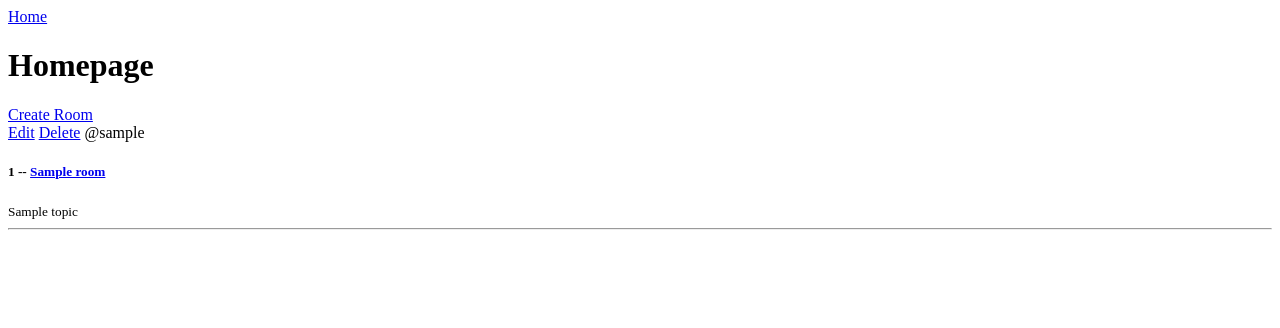
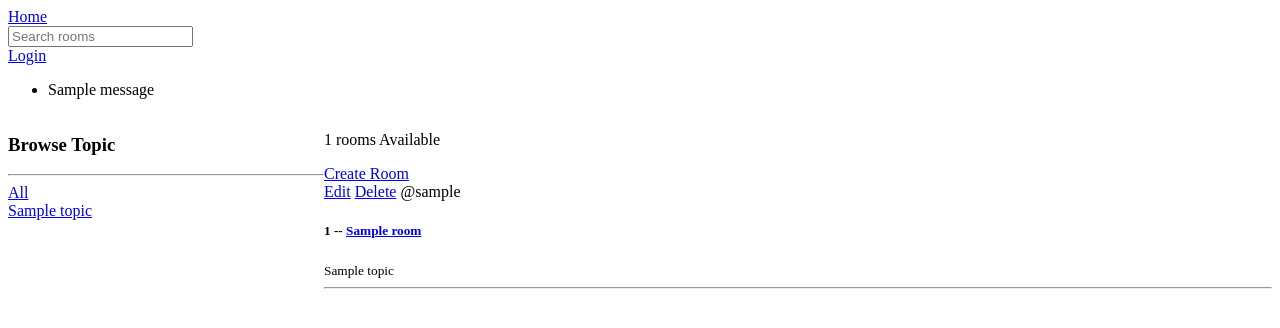
Before and after one commit to AnmolShubhamsteam/StudyBud, a Django app: template home/templates/home/home.html in a window 1280 px wide. Shown: the top 328 px of the page. Run offline with Django 3.2, Linux system fonts and the light colour scheme; the template is opened without the code that fills it: most values are stand-ins (such as "Sample title", 1, 10 or a date in 2020); one stand-in notice (Sample message) is shown.

Commit message:
implemented Login

```diff
--- a/Studybud/urls.py
+++ b/Studybud/urls.py
@@ -18,6 +18,7 @@ from django.contrib import admin
 from django.urls import path
 from home.views import *
 urlpatterns = [
+    path("login",login_page,name="login"),
     path("",home,name="home"),
     path("room/<str:pk>/",room,name="room"),
     path("admin/",admin.site.urls),
--- a/home/templates/home/home.html
+++ b/home/templates/home/home.html
@@ -1,12 +1,30 @@
 {% extends "main.html" %}
 
 {% block content %}
-<h1>Homepage</h1>
+<style>
+    .home-Container {
+        display: grid;
+        grid-template-columns: 1fr 3fr;
+    }
+</style>
+
+<div class="home-Container">
     <div>
+        <h3>Browse Topic</h3>
+        <hr>
+        <div>
+            <a href="{% url 'home' %}">All</a>
+        </div>
+        {% for topic in Topics %}
+            <div>
+                <a href="{% url 'home' %}?q={{topic.name}}">{{ topic.name }}</a>
+            </div>
+        {% endfor %}
+    </div>
+
+    <div>
+        <p>{{ count }} rooms Available </p>
         <a href="{% url 'createroom' %}">Create Room</a>
-</div>
-<div>
-    <div>
         {% for room in rooms %}
         <div>
             <a href="{% url 'updateroom' room.id %}"> Edit</a>
@@ -19,4 +37,6 @@
         {% endfor %}
     </div>
 </div>
+
+ <!-- Moved Create Room link outside of the home-Container div -->
 {% endblock %}
--- a/templates/main.html
+++ b/templates/main.html
@@ -1,16 +1,25 @@
 <!DOCTYPE html>
 <html lang="en">
+
 <head>
     <meta charset="UTF-8">
     <meta name="viewport" content="width=device-width, initial-scale=1.0">
     <title>StudyBud</title>
 </head>
+
 <body>
     {% include "navbar.html" %}
-
+    {% if messages %}
+    <ul class="messages">
+        {% for message in messages %}
+        <li{% if message.tags %} class="{{ message.tags }}" {% endif %}>{{ message }}</li>
+            {% endfor %}
+    </ul>
+    {% endif %}
     {% block content %}
 
 
     {% endblock %}
 </body>
+
 </html>
--- a/templates/navbar.html
+++ b/templates/navbar.html
@@ -7,5 +7,9 @@
 </head>
 <body>
     <a href="/">Home</a>
+    <form method="GET" action="{% url 'home' %}">
+        <input type="text" name="q" placeholder="Search rooms">
+    </form>
+    <a href="{% url 'login' %}">Login</a>
 </body>
 </html>
```
Also changed, not shown: home/templates/home/login_reg.html (added, +22 -0 lines), home/views.py (+42 -3 lines), db.sqlite3. Lines whose indentation alone changed are shown as unchanged.
